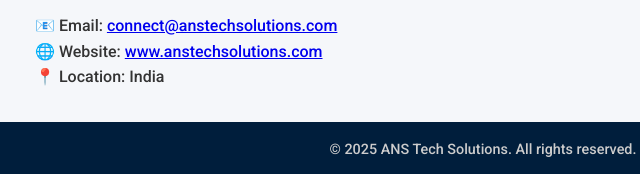
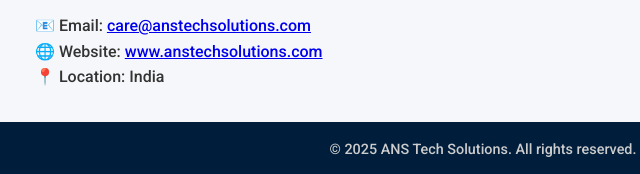
Before and after one commit to anstech-solutions/anstechsolutions.github.io, a plain HTML site: page index.html in a window 1280 px wide. Shown: the part 643-817 px from the top of the page, 157-797 px from the left. Drawn offline with Linux system fonts and the light colour scheme.

Commit message:
Update index.html

```diff
--- a/index.html
+++ b/index.html
@@ -94,7 +94,7 @@
 
   <section class="contact">
     <h2 class="section-title">Contact Us</h2>
-    <p>📧 Email: <a href="mailto:connect@anstechsolutions.com">connect@anstechsolutions.com</a><br>
+    <p>📧 Email: <a href="mailto:care@anstechsolutions.com">care@anstechsolutions.com</a><br>
        🌐 Website: <a href="https://www.anstechsolutions.com">www.anstechsolutions.com</a><br>
        📍 Location: India</p>
   </section>
```
